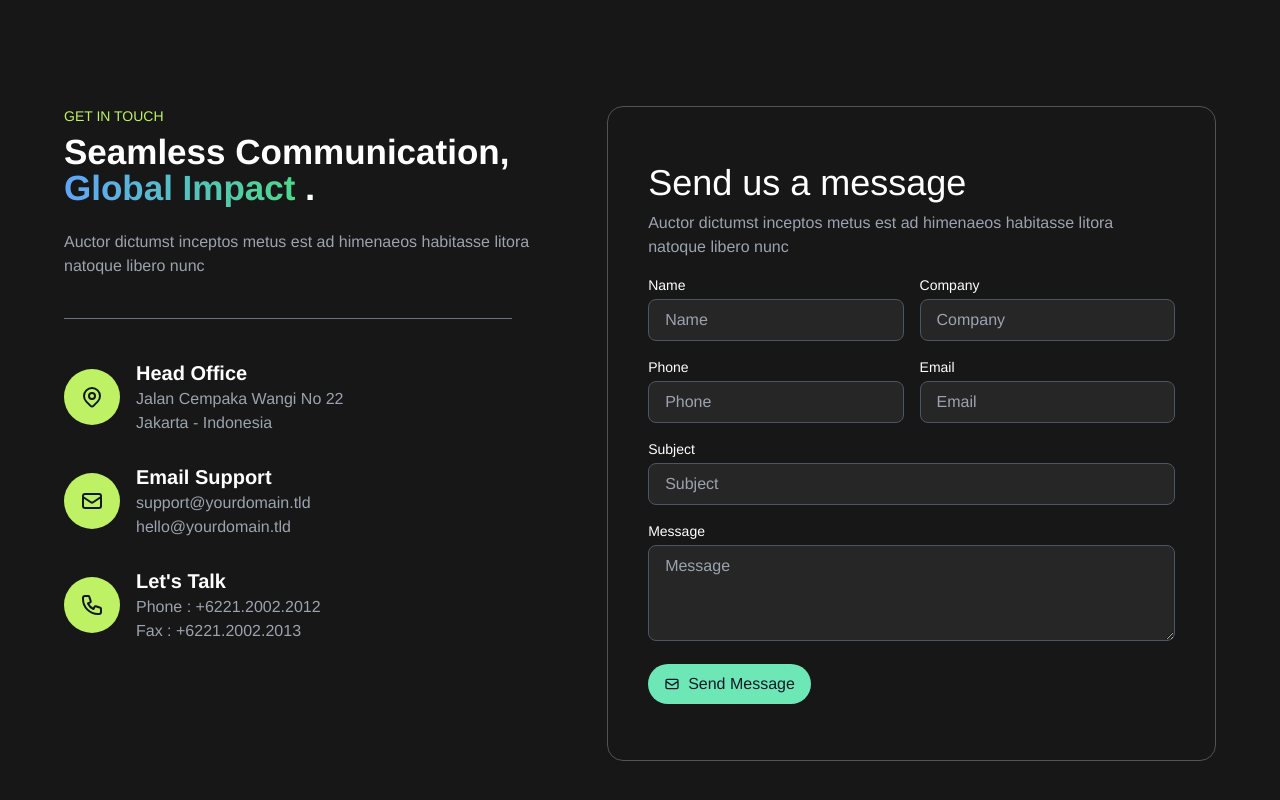
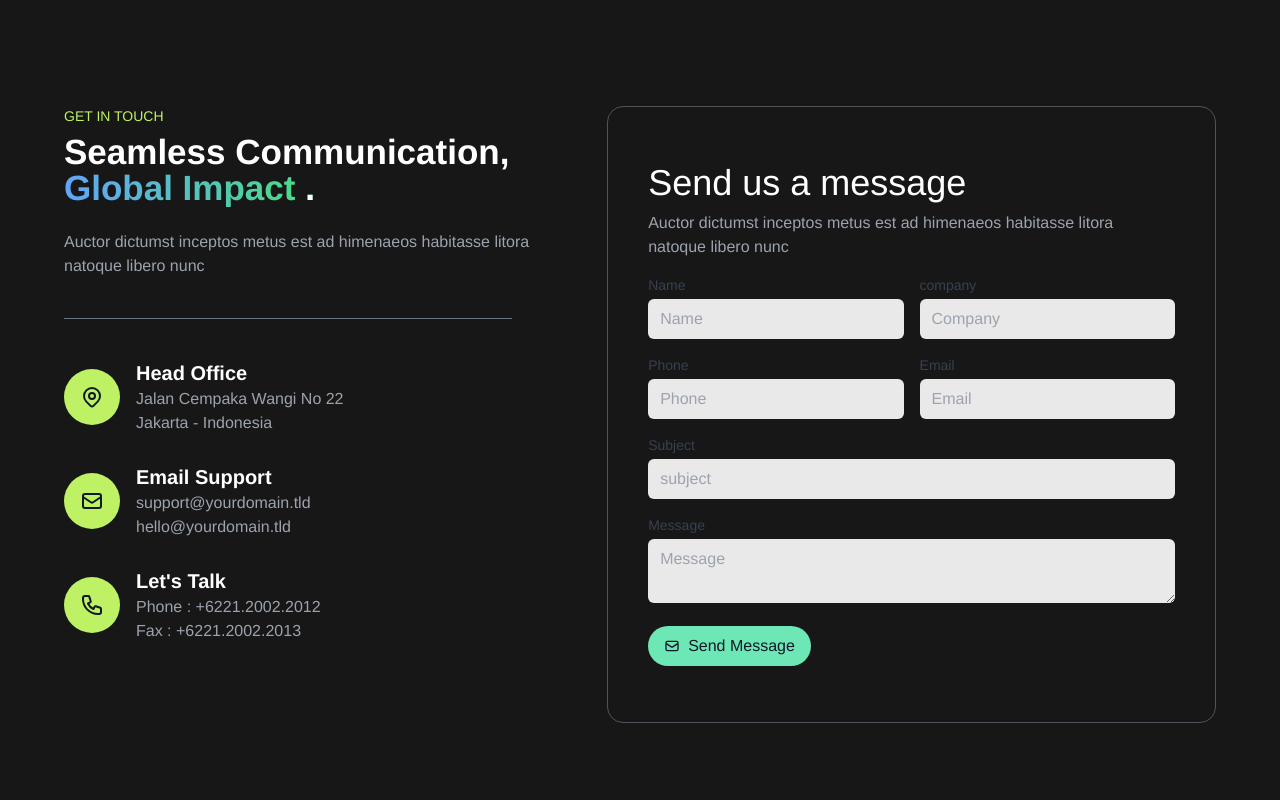
Before and after one commit to anantasolution/qalabs, a React (Create React App) app in the folder site/: page /contactus in a window 1280 px wide. Shown: the part 510-1310 px from the top of the page. Built offline with nearby package versions, Linux system fonts and the light colour scheme.

Commit message:
integration of ContactUs form

```diff
--- a/site/src/pages/ContactPage.jsx
+++ b/site/src/pages/ContactPage.jsx
@@ -5,6 +5,8 @@ import { useState } from "react";
 import axios from "axios";
 import { useEffect } from "react";
 import { LoaderCircle } from "lucide-react";
+import { toast } from "react-toastify";
+import "react-toastify/dist/ReactToastify.css";
 
 const ContactPage = () => {
   const upsideVariants = {
@@ -33,108 +35,79 @@ const ContactPage = () => {
     subject: "",
     message: "",
   });
-
+  const [formErrors, setFormErrors] = useState({}); // State for validation errors
   const [errors, setErrors] = useState({});
   const [loading, setLoading] = useState(false);
 
   // Function to validate individual fields
-  const validateField = (name, value) => {
-    let errorMsg = "";
+  const validateField = (id, value) => {
+    let error = "";
 
-    switch (name) {
+    switch (id) {
       case "name":
-        if (!value.trim()) errorMsg = "Name is required";
-        else if (value.length < 3)
-          errorMsg = "Name must be at least 3 characters";
+        if (!value.trim()) error = "Name is required.";
         break;
 
       case "email":
-        if (!value.trim()) errorMsg = "Email is required";
-        else if (!/^\S+@\S+\.\S+$/.test(value))
-          errorMsg = "Invalid email format";
+        if (!value.trim()) error = "Email is required.";
+        else if (!/^[^\s@]+@[^\s@]+\.[^\s@]+$/.test(value))
+          error = "Invalid email format.";
         break;
 
       case "phone":
-        if (!value.trim()) errorMsg = "Phone number is required";
-        else if (!/^\d{10}$/.test(value))
-          errorMsg = "Invalid phone number (10 digits required)";
+        if (!value.trim()) error = "Phone number is required.";
+        else if (!/^\d{10}$/.test(value)) error = "Phone must be 10 digits.";
         break;
 
       case "subject":
-        if (!value.trim()) errorMsg = "Subject is required";
+        if (!value.trim()) error = "Subject is required";
         break;
 
       case "message":
-        if (!value.trim()) errorMsg = "Message cannot be empty";
-        else if (value.length < 10)
-          errorMsg = "Message must be at least 10 characters";
+        if (!value.trim()) error = "Message cannot be empty.";
         break;
-
       default:
         break;
     }
 
-    return errorMsg;
+    setFormErrors((prevErrors) => ({
+      ...prevErrors,
+      [id]: error,
+    }));
   };
 
   // Handle Input Change and Validate
   const handleChange = (e) => {
-    const { name, value } = e.target;
-
-    setFormData((prev) => ({ ...prev, [name]: value }));
-
-    // Validate field and update errors
-    setErrors((prevErrors) => ({
-      ...prevErrors,
-      [name]: validateField(name, value),
+    const { id, value } = e.target;
+    validateField(id, value);
+    setFormData((prevData) => ({
+      ...prevData,
+      [id]: value || "",
     }));
   };
-
-  // Validate all fields when formData changes
-  useEffect(() => {
-    const newErrors = {};
-    Object.keys(formData).forEach((key) => {
-      newErrors[key] = validateField(key, formData[key]);
-    });
-    setErrors(newErrors);
-  }, [formData]);
 
   // Handle Form Submission
   const handleSubmit = async (e) => {
     e.preventDefault();
 
-    console.log(process.env.REACT_APP_API_BASE_URL);
+    const errors = {};
+    Object.keys(formData).forEach((key) => {
+      validateField(key, formData[key]);
+      if (formErrors[key]) errors[key] = formErrors[key];
+    });
 
-    // Check if there are any errors before submitting
-    const hasErrors = Object.values(errors).some((error) => error);
-    if (hasErrors) {
-      console.log("Fix errors before submitting", errors);
-      return;
-    }
+    if (Object.keys(errors).length > 0) return;
 
     try {
-      setLoading(true);
-      const response = await axios.post(
-        `${process.env.REACT_APP_API_BASE_URL}/contact`,
-        formData
-      );
+      const response = await axios.post("http://localhost:8080/api/contact/", formData);
+      toast.success(response.data.message);
 
-      console.log("Form submitted successfully:", response.data);
+      setFormData({ name: "", company: "", phone: "", email: "", message: "" ,subject:""});
+      setFormErrors({});
     } catch (error) {
-      console.error("Submission error:", error);
-    } finally {
-      setLoading(false);
-      setFormData({
-        name: "",
-        company: "",
-        phone: "",
-        email: "",
-        subject: "",
-        message: "",
-      });
+      toast.error(error.response?.data?.message || "Failed to submit consultation.");
     }
   };
-
   return (
     <>
       {/* Title */}
@@ -304,85 +277,124 @@ const ContactPage = () => {
             <form className="space-y-4" onSubmit={handleSubmit}>
               <div className="grid sm:grid-cols-2 gap-4">
                 <div>
-                  <label className="block text-sm font-medium mb-1">Name</label>
-                  <input
-                    type="text"
-                    className="w-full px-4 py-2 bg-neutral-800 text-white rounded-lg border border-gray-600"
-                    placeholder="Name"
-                    name="name"
-                    value={formData.name}
-                    onChange={handleChange}
-                  />
-                </div>
-                <div>
-                  <label className="block text-sm font-medium mb-1">
-                    Company
+                  <label
+                    htmlFor="name"
+                    className="block text-sm font-medium text-gray-700 mb-1"
+                  >
+                    Name
                   </label>
                   <input
                     type="text"
-                    className="w-full px-4 py-2 bg-neutral-800 text-white rounded-lg border border-gray-600"
-                    placeholder="Company"
-                    name="company"
+                    id="name"
+                    value={formData.name}
+                    onChange={handleChange}
+                    className="w-full px-3 py-2 bg-[#E9E9E9]  text-black rounded-md focus:outline-none focus:ring-2 focus:ring-emerald-400"
+                    placeholder="Name"
+                  />
+                  {formErrors.name && (
+                    <p className="text-red-500 text-sm">{formErrors.name}</p>
+                  )}
+                </div>
+                <div>
+                  <label
+                    htmlFor="name"
+                    className="block text-sm font-medium text-gray-700 mb-1"
+                  >
+                    company
+                  </label>
+                  <input
+                    type="text"
+                    id="company"
                     value={formData.company}
                     onChange={handleChange}
+                    className="w-full px-3 py-2 bg-[#E9E9E9]  text-black rounded-md focus:outline-none focus:ring-2 focus:ring-emerald-400"
+                    placeholder="Company"
                   />
+                  {formErrors.company && (
+                    <p className="text-red-500 text-sm">{formErrors.company}</p>
+                  )}
                 </div>
               </div>
 
               <div className="grid sm:grid-cols-2 gap-4">
                 <div>
-                  <label className="block text-sm font-medium mb-1">
+                  <label
+                    htmlFor="phone"
+                    className="block text-sm font-medium text-gray-700 mb-1"
+                  >
                     Phone
                   </label>
                   <input
                     type="tel"
-                    className="w-full px-4 py-2 bg-neutral-800 text-white rounded-lg border border-gray-600"
-                    placeholder="Phone"
-                    name="phone"
+                    id="phone"
                     value={formData.phone}
                     onChange={handleChange}
+                    className="w-full px-3 py-2 bg-[#E9E9E9] text-black rounded-md focus:outline-none focus:ring-2 focus:ring-emerald-400"
+                    placeholder="Phone"
                   />
+                  {formErrors.phone && (
+                    <p className="text-red-500 text-sm">{formErrors.phone}</p>
+                  )}
                 </div>
                 <div>
-                  <label className="block text-sm font-medium mb-1">
+                  <label
+                    htmlFor="email"
+                    className="block text-sm font-medium text-gray-700 mb-1"
+                  >
                     Email
                   </label>
                   <input
                     type="email"
-                    className="w-full px-4 py-2 bg-neutral-800 text-white rounded-lg border border-gray-600"
-                    placeholder="Email"
-                    name="email"
+                    id="email"
                     value={formData.email}
                     onChange={handleChange}
+                    className="w-full px-3 py-2 bg-[#E9E9E9] text-black rounded-md focus:outline-none focus:ring-2 focus:ring-emerald-400"
+                    placeholder="Email"
                   />
+                  {formErrors.email && (
+                    <p className="text-red-500 text-sm">{formErrors.email}</p>
+                  )}
                 </div>
               </div>
 
               <div>
-                <label className="block text-sm font-medium mb-1">
+                <label
+                  htmlFor="subject"
+                  className="block text-sm font-medium text-gray-700 mb-1"
+                >
                   Subject
                 </label>
                 <input
                   type="text"
-                  className="w-full px-4 py-2 bg-neutral-800 text-white rounded-lg border border-gray-600"
-                  placeholder="Subject"
-                  name="subject"
+                  id="subject"
                   value={formData.subject}
                   onChange={handleChange}
+                  className="w-full px-3 py-2 bg-[#E9E9E9] text-black rounded-md focus:outline-none focus:ring-2 focus:ring-emerald-400"
+                  placeholder="subject"
                 />
+                {formErrors.subject && (
+                  <p className="text-red-500 text-sm">{formErrors.subject}</p>
+                )}
               </div>
 
               <div>
-                <label className="block text-sm font-medium mb-1">
+                <label
+                  htmlFor="message"
+                  className="block text-sm font-medium text-gray-700 mb-1"
+                >
                   Message
                 </label>
                 <textarea
-                  placeholder="Message"
-                  className="w-full px-4 py-2 bg-neutral-800 text-white rounded-lg border border-gray-600 h-24"
-                  name="message"
+                  id="message"
+                  rows={2}
                   value={formData.message}
                   onChange={handleChange}
-                ></textarea>
+                  className="w-full px-3 py-2 bg-[#E9E9E9] text-black  rounded-md focus:outline-none focus:ring-2 focus:ring-emerald-400"
+                  placeholder="Message"
+                />
+                {formErrors.message && (
+                  <p className="text-red-500 text-sm">{formErrors.message}</p>
+                )}
               </div>
 
               <button
```
